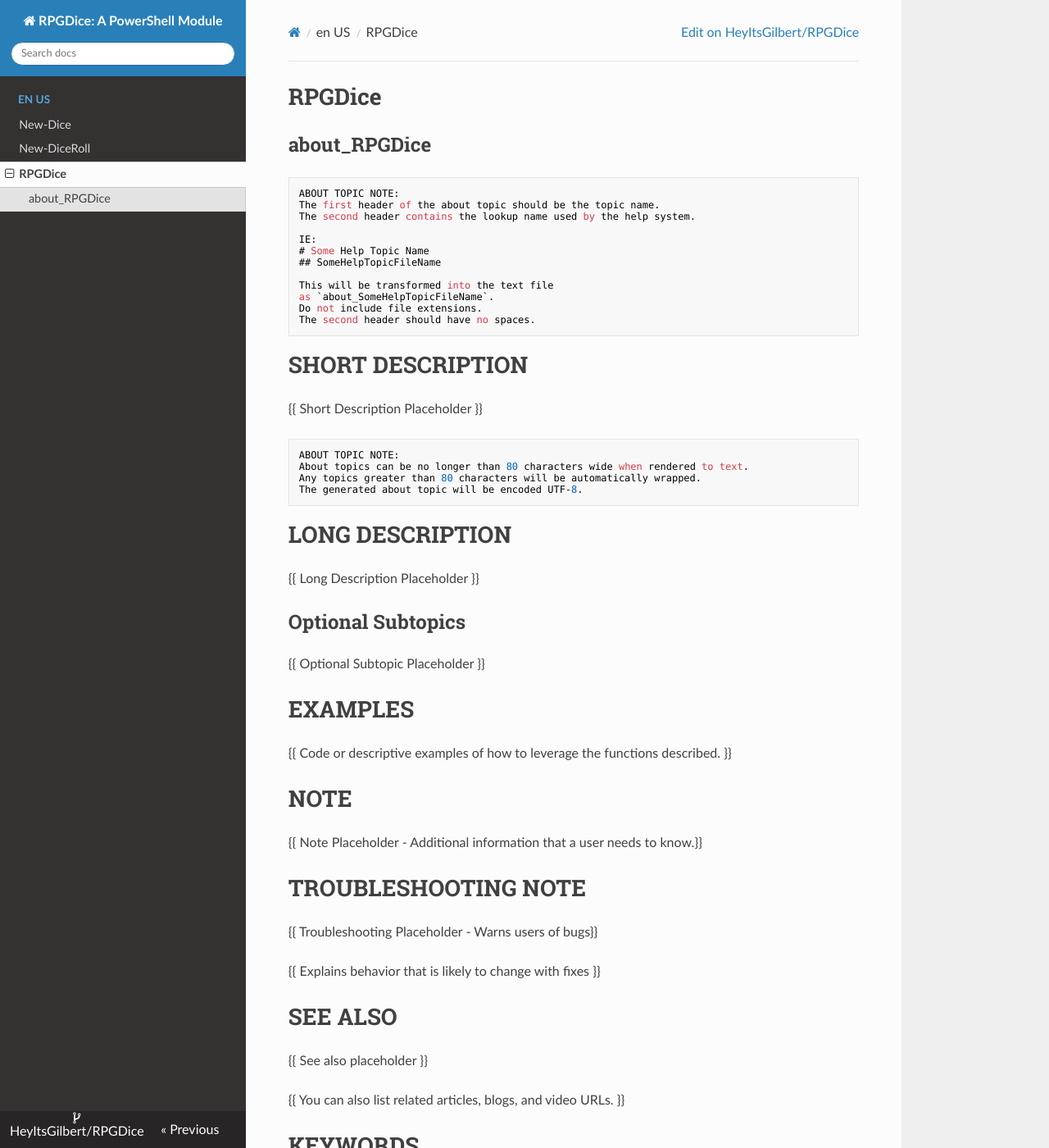
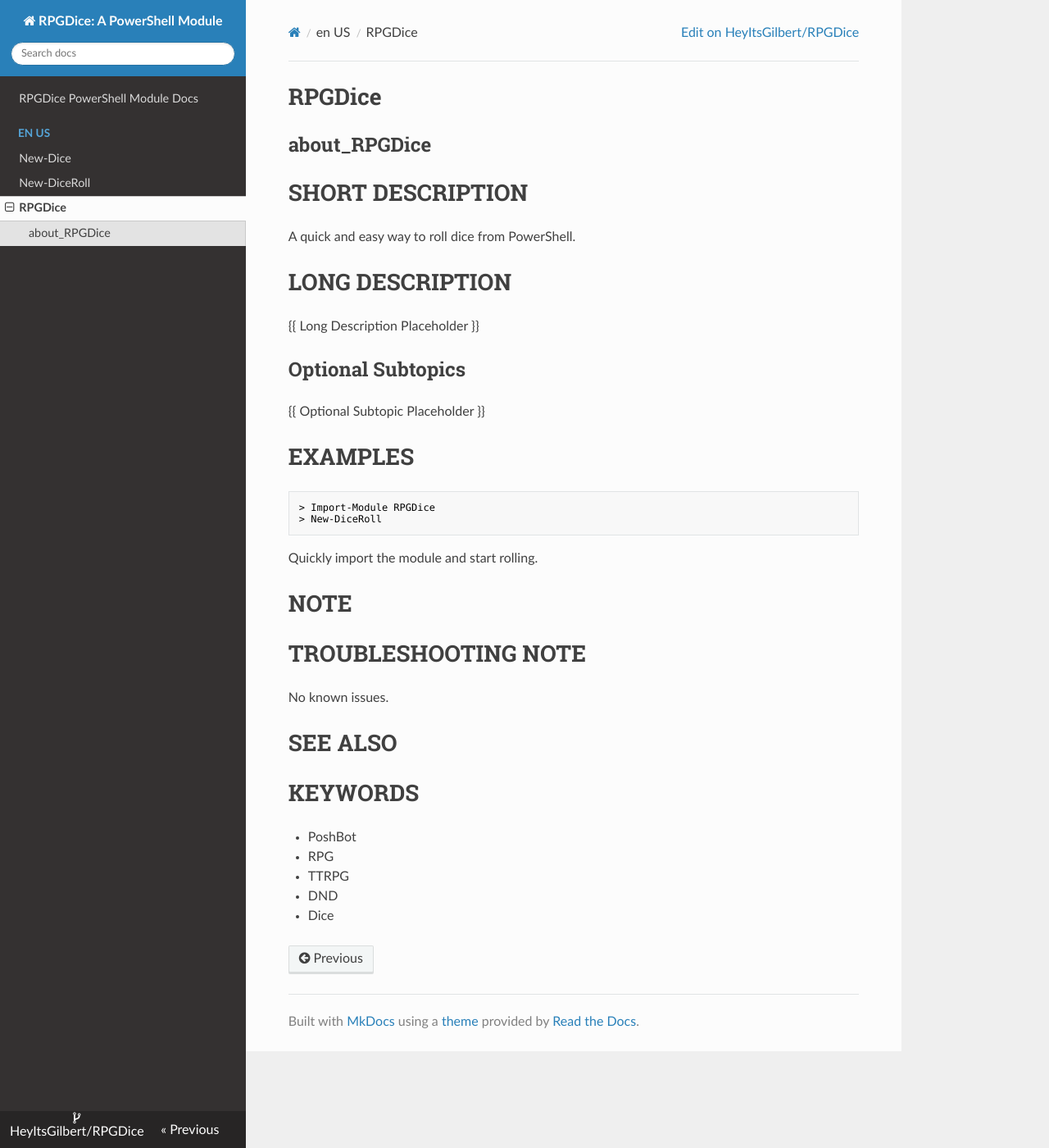
Before and after one commit to HeyItsGilbert/RPGDice, an MkDocs documentation site: the page built from docs/en-US/about_RPGDice.help.md, in a window 1280 px wide and 1400 px high. Shown: the whole window at 82% size. Built offline with MkDocs 1.6.1, drawn with Linux system fonts in a browser that asks for light colours; nearby versions of some CDN libraries; some of the changed text lies outside the part shown.

````diff
--- a/docs/en-US/about_RPGDice.help.md
+++ b/docs/en-US/about_RPGDice.help.md
@@ -2,30 +2,9 @@
 
 ## about_RPGDice
 
-```
-ABOUT TOPIC NOTE:
-The first header of the about topic should be the topic name.
-The second header contains the lookup name used by the help system.
+# SHORT DESCRIPTION
+A quick and easy way to roll dice from PowerShell.
 
-IE:
-# Some Help Topic Name
-## SomeHelpTopicFileName
-
-This will be transformed into the text file
-as `about_SomeHelpTopicFileName`.
-Do not include file extensions.
-The second header should have no spaces.
-```
-
-# SHORT DESCRIPTION
-{{ Short Description Placeholder }}
-
-```
-ABOUT TOPIC NOTE:
-About topics can be no longer than 80 characters wide when rendered to text.
-Any topics greater than 80 characters will be automatically wrapped.
-The generated about topic will be encoded UTF-8.
-```
 
 # LONG DESCRIPTION
 {{ Long Description Placeholder }}
@@ -34,25 +13,24 @@
 {{ Optional Subtopic Placeholder }}
 
 # EXAMPLES
-{{ Code or descriptive examples of how to leverage the functions described. }}
+
+```powershell
+> Import-Module RPGDice
+> New-DiceRoll
+```
+
+Quickly import the module and start rolling.
 
 # NOTE
-{{ Note Placeholder - Additional information that a user needs to know.}}
 
 # TROUBLESHOOTING NOTE
-{{ Troubleshooting Placeholder - Warns users of bugs}}
-
-{{ Explains behavior that is likely to change with fixes }}
+No known issues.
 
 # SEE ALSO
-{{ See also placeholder }}
-
-{{ You can also list related articles, blogs, and video URLs. }}
 
 # KEYWORDS
-{{List alternate names or titles for this topic that readers might use.}}
-
-- {{ Keyword Placeholder }}
-- {{ Keyword Placeholder }}
-- {{ Keyword Placeholder }}
-- {{ Keyword Placeholder }}
+- PoshBot
+- RPG
+- TTRPG
+- DND
+- Dice
````
Also changed, not shown: README.md (+7 -1 lines), docs/en-US/New-Dice.md (+34 -12 lines), docs/en-US/New-DiceRoll.md (+30 -7 lines), docs/index.md (added, +11 -0 lines), 9 other files.
